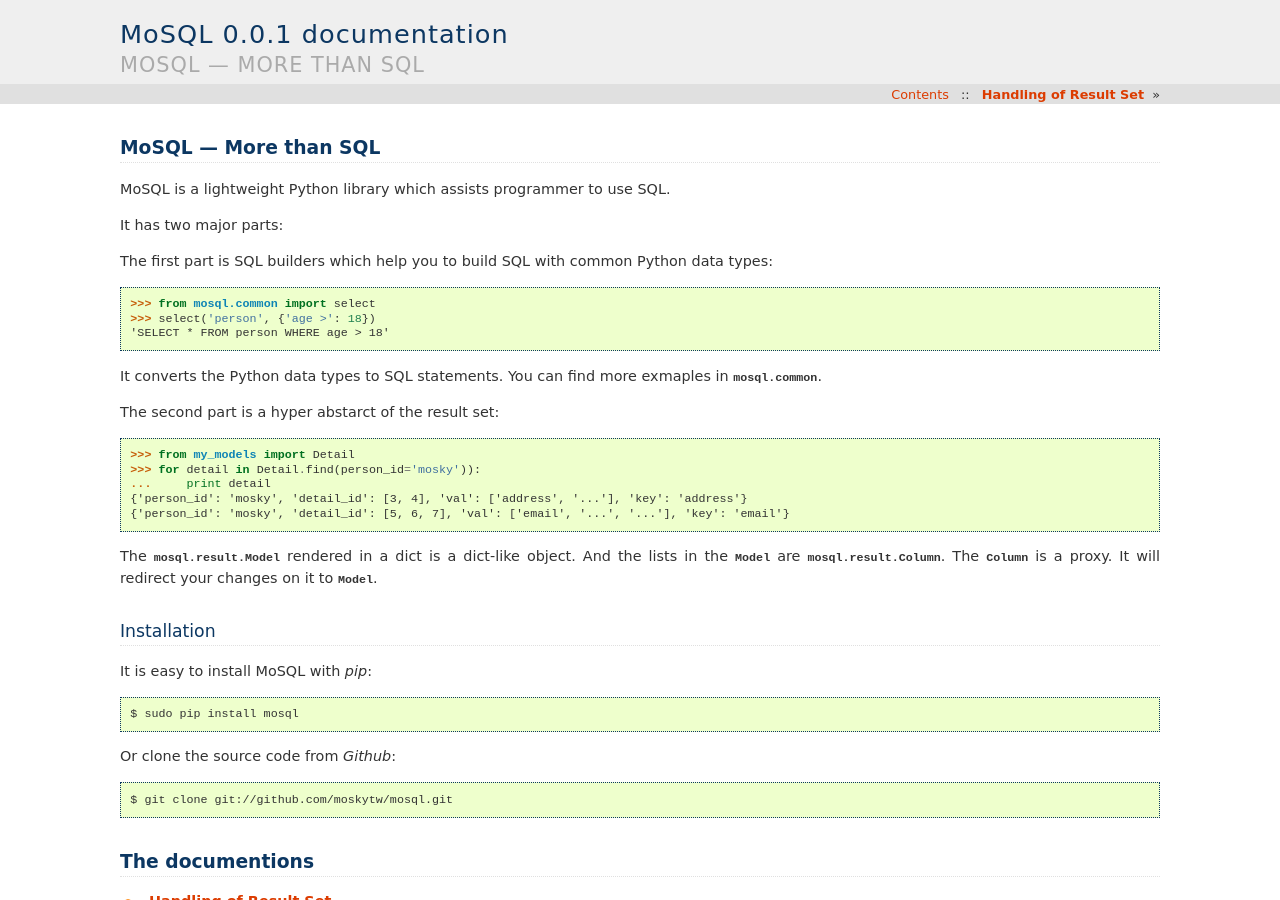
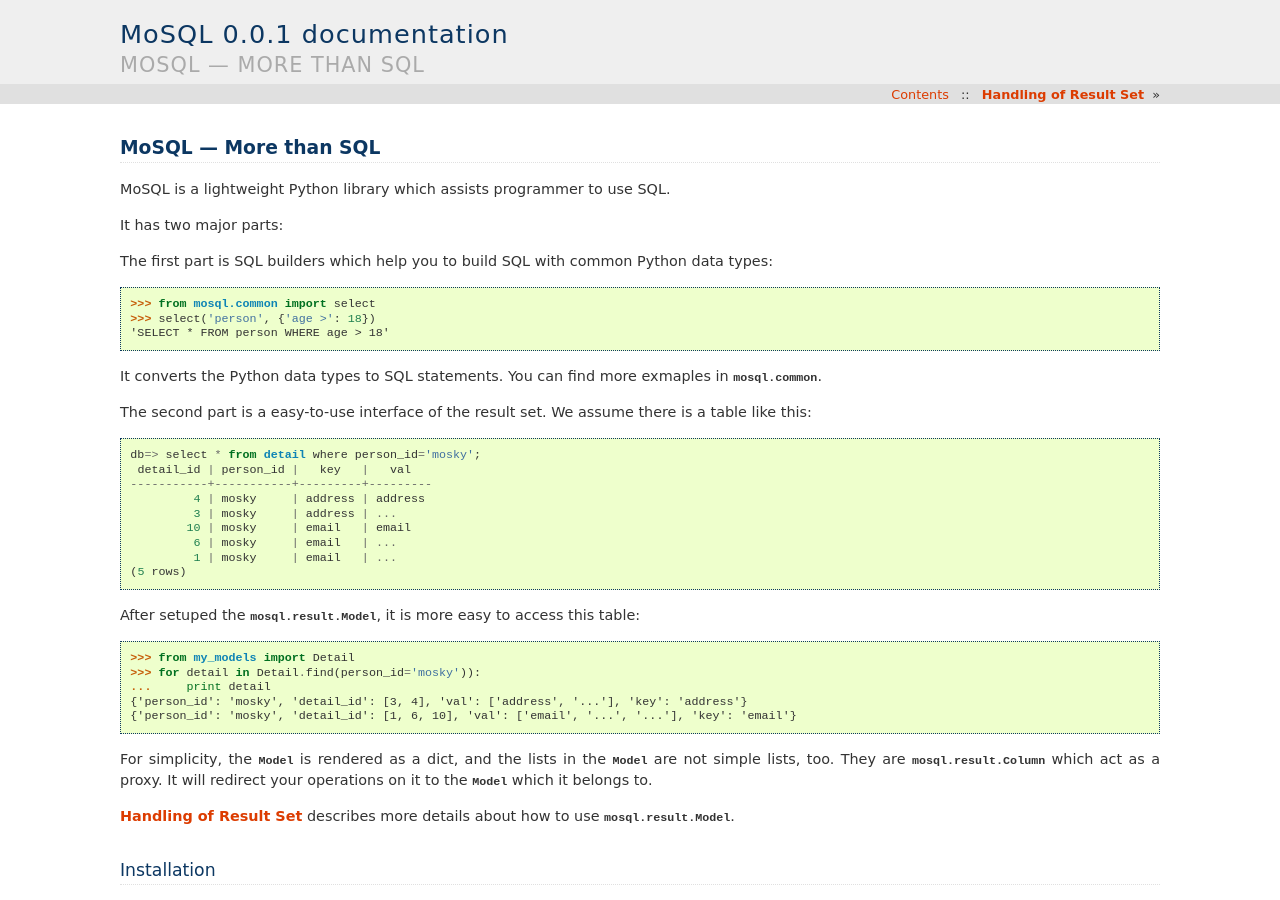
Before and after one commit to moskytw/mosql, a Sphinx documentation site: the page built from docs/index.rst, in a window 1280 px wide and 900 px high. Built offline with Sphinx 7.4.7, drawn with Linux system fonts in a browser that asks for light colours.

Commit message:
updated all of the docs

```diff
--- a/docs/conf.py
+++ b/docs/conf.py
@@ -25,8 +25,7 @@
 
 # Add any Sphinx extension module names here, as strings. They can be extensions
 # coming with Sphinx (named 'sphinx.ext.*') or your custom ones.
-#extensions = ['sphinx.ext.autodoc', 'sphinx.ext.todo', 'sphinx.ext.viewcode']
-extensions = ['sphinx.ext.autodoc']
+extensions = ['sphinx.ext.autodoc', 'sphinx.ext.todo', 'sphinx.ext.viewcode']
 
 # Add any paths that contain templates here, relative to this directory.
 templates_path = ['_templates']
--- a/docs/index.rst
+++ b/docs/index.rst
@@ -20,7 +20,21 @@
 
 It converts the Python data types to SQL statements. You can find more exmaples in :py:mod:`mosql.common`.
 
-The second part is a hyper abstarct of the result set:
+The second part is a easy-to-use interface of the result set. We assume there is a table like this:
+
+::
+
+    db=> select * from detail where person_id='mosky';
+     detail_id | person_id |   key   |   val
+    -----------+-----------+---------+---------
+             4 | mosky     | address | address
+             3 | mosky     | address | ...
+            10 | mosky     | email   | email
+             6 | mosky     | email   | ...
+             1 | mosky     | email   | ...
+    (5 rows)
+
+After setuped the :py:class:`mosql.result.Model`, it is more easy to access this table:
 
 ::
 
@@ -28,9 +42,11 @@
     >>> for detail in Detail.find(person_id='mosky')):
     ...     print detail
     {'person_id': 'mosky', 'detail_id': [3, 4], 'val': ['address', '...'], 'key': 'address'}
-    {'person_id': 'mosky', 'detail_id': [5, 6, 7], 'val': ['email', '...', '...'], 'key': 'email'}
+    {'person_id': 'mosky', 'detail_id': [1, 6, 10], 'val': ['email', '...', '...'], 'key': 'email'}
 
-The :py:class:`mosql.result.Model` rendered in a dict is a dict-like object. And the lists in the :py:class:`~mosql.result.Model` are :py:class:`mosql.result.Column`. The :py:class:`~mosql.result.Column` is a proxy. It will redirect your changes on it to :py:class:`~mosql.result.Model`.
+For simplicity, the :py:class:`~mosql.result.Model` is rendered as a dict, and the lists in the :py:class:`~mosql.result.Model` are not simple lists, too. They are :py:class:`mosql.result.Column` which act as a proxy. It will redirect your operations on it to the :py:class:`~mosql.result.Model` which it belongs to.
+
+:ref:`tutorial-of-model` describes more details about how to use :py:class:`mosql.result.Model`.
 
 Installation
 ------------
@@ -41,7 +57,7 @@
 
     $ sudo pip install mosql
 
-Or clone the source code from `Github`:
+Or clone the source code from `Github <https://github.com/moskytw/mosql>`_:
 
 ::
 
--- a/docs/result.rst
+++ b/docs/result.rst
@@ -1,3 +1,5 @@
+
+.. _tutorial-of-model:
 
 Handling of Result Set
 ======================
```
Also changed, not shown: 4 other files.
